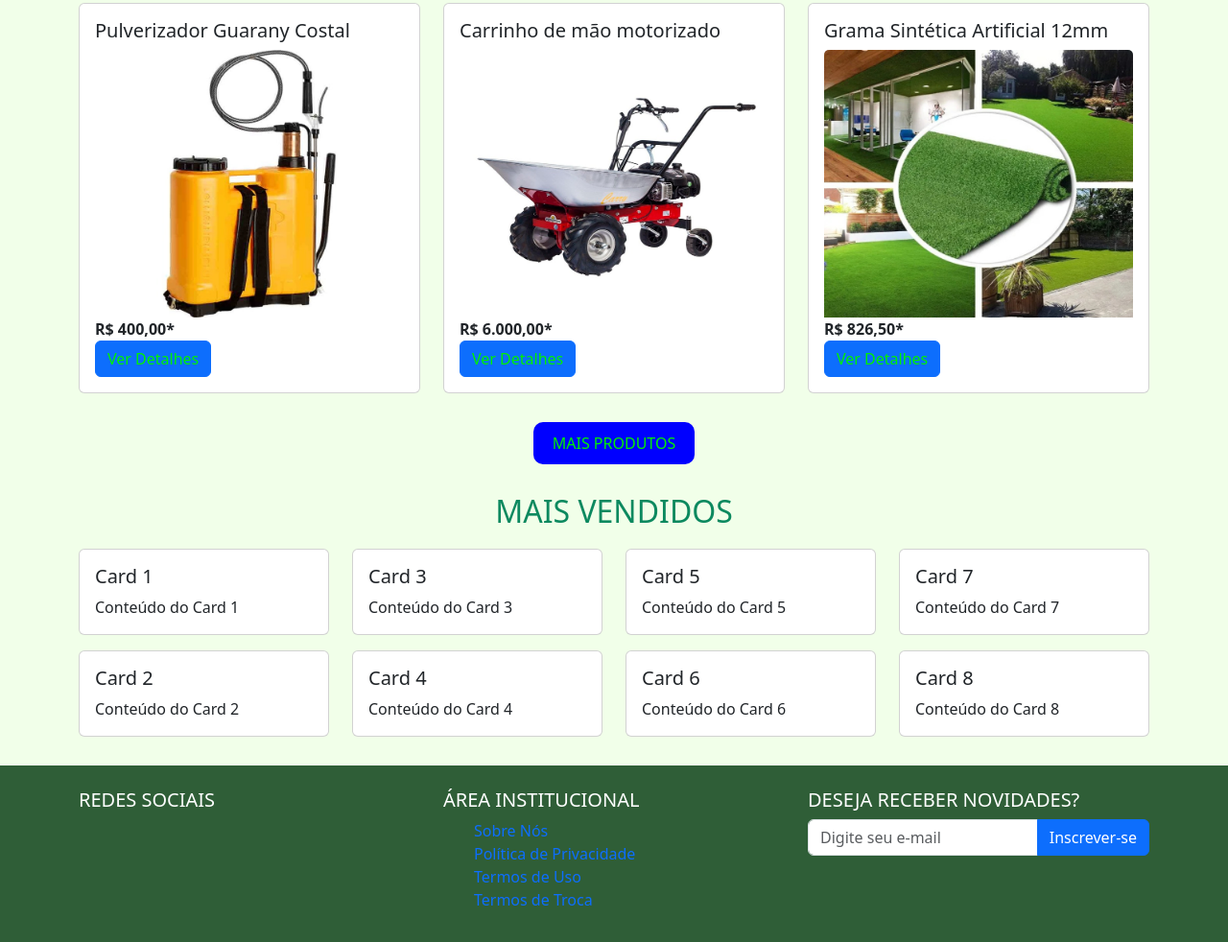
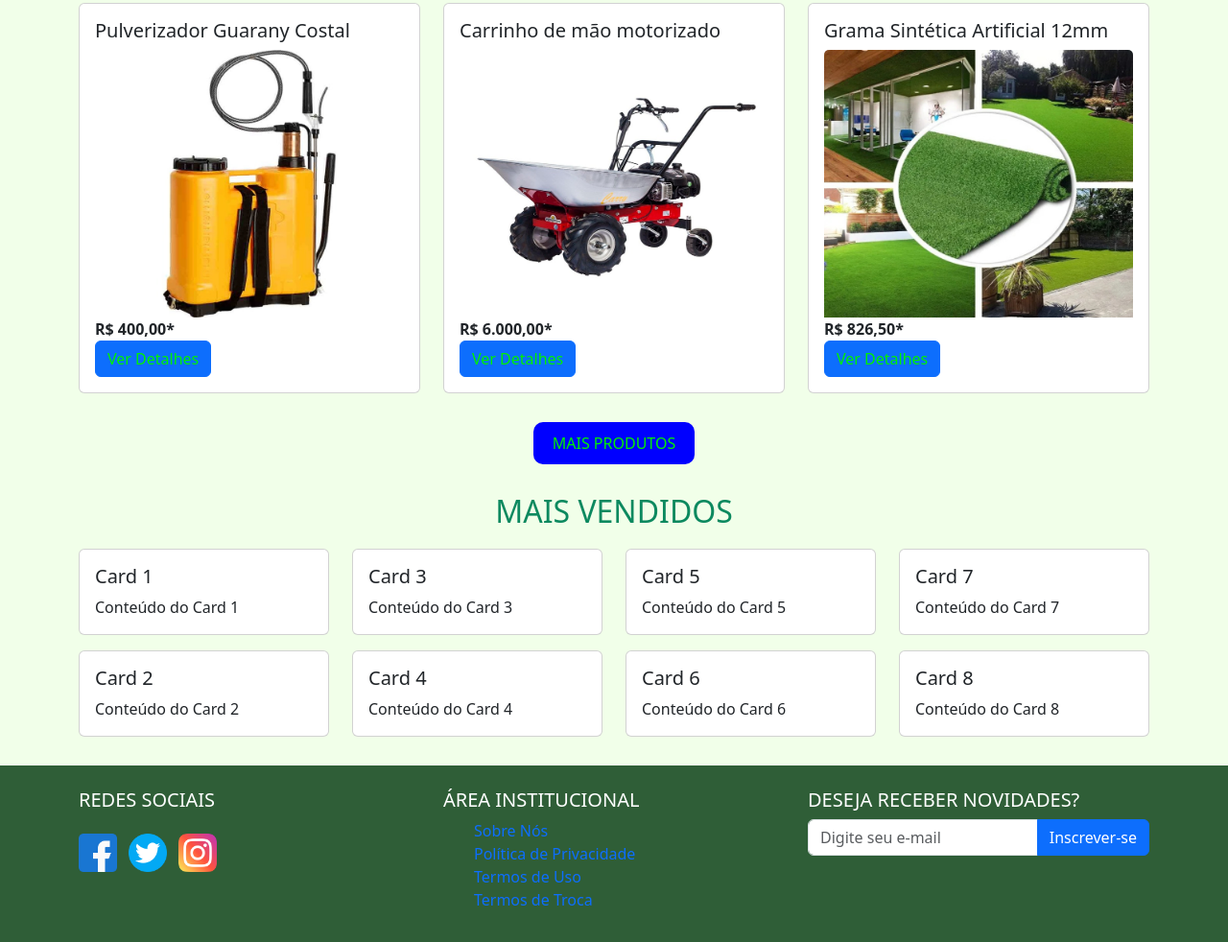
Before and after one commit to VItorGiacomini/trabalho-final, a plain HTML site: page index.html in a window 1280 px wide. Shown: the part 1016-1998 px from the top of the page at 96% size. Drawn offline with nearby package versions, Linux system fonts and the light colour scheme.

Commit message:
altera rede social

```diff
--- a/index.html
+++ b/index.html
@@ -265,13 +265,13 @@
           <h5 class="footer-texto">Redes Sociais</h5>
           <ul class="list-inline">
             <li class="list-inline-item">
-              <a href="#"><i class="bi bi-facebook"></i></a>
+              <a href="https://facebook.com"target="_blank"><img  class="rede-social" src="./img/facebook.png"></a>
             </li>
             <li class="list-inline-item">
-              <a href="#"><i class="bi bi-twitter"></i></a>
+              <a href="https://twitter.com" target="_blank"><img class="rede-social" src="./img/twitter.png"></a>
             </li>
             <li class="list-inline-item">
-              <a href="#"><i class="bi bi-instagram"></i></a>
+              <a href="https://instagram.com" target="_blank"><img class="rede-social" src="./img/instagram.png"></a>
             </li>
           </ul>
         </div>
--- a/style.css
+++ b/style.css
@@ -156,3 +156,7 @@ footer h5{
 .institucional a{
     text-decoration: none;
 }
+.rede-social{
+    margin-top: 15px;
+    width: 40px;
+}
```
